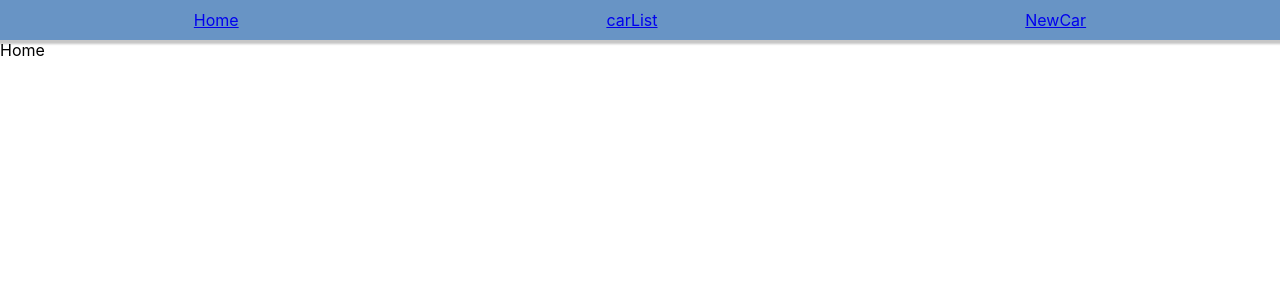
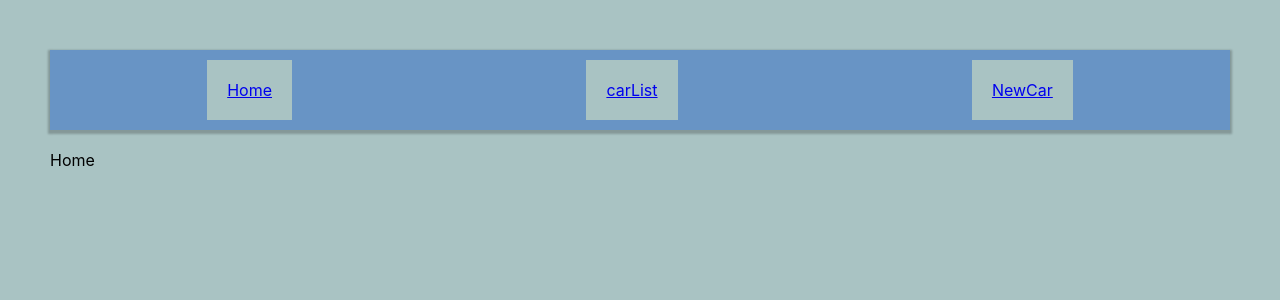
Before and after one commit to Chemobo/carproject, a React (Create React App) app: page / in a window 1280 px wide. Shown: the top 300 px of the page. Built offline with nearby package versions, Linux system fonts and the light colour scheme.

Commit message:
styles App.css

```diff
--- a/src/App.css
+++ b/src/App.css
@@ -1,7 +1,9 @@
 *{
-  padding: 0;
+  padding: 10px;
   margin: 0;
   box-sizing: border-box;
+  justify-content: center;
+  background-color: rgb(169, 195, 195) ;
 
 
 }
```
